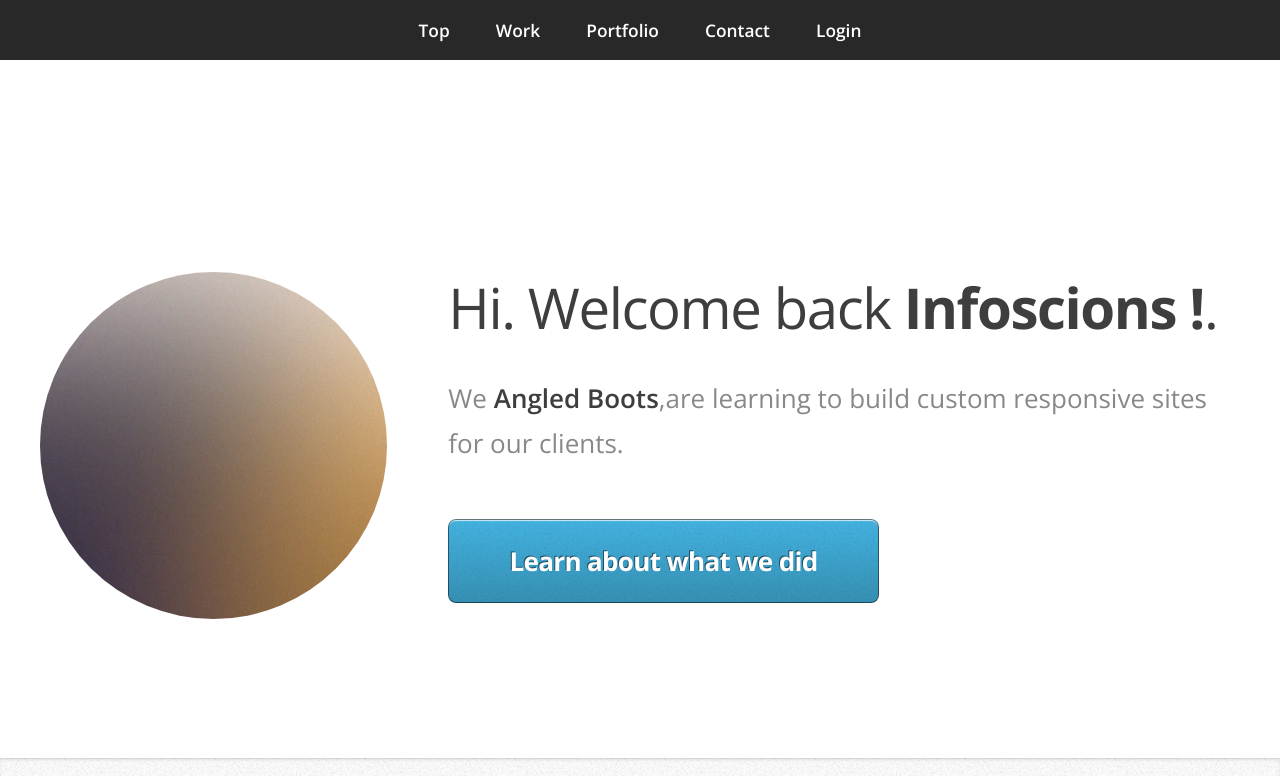
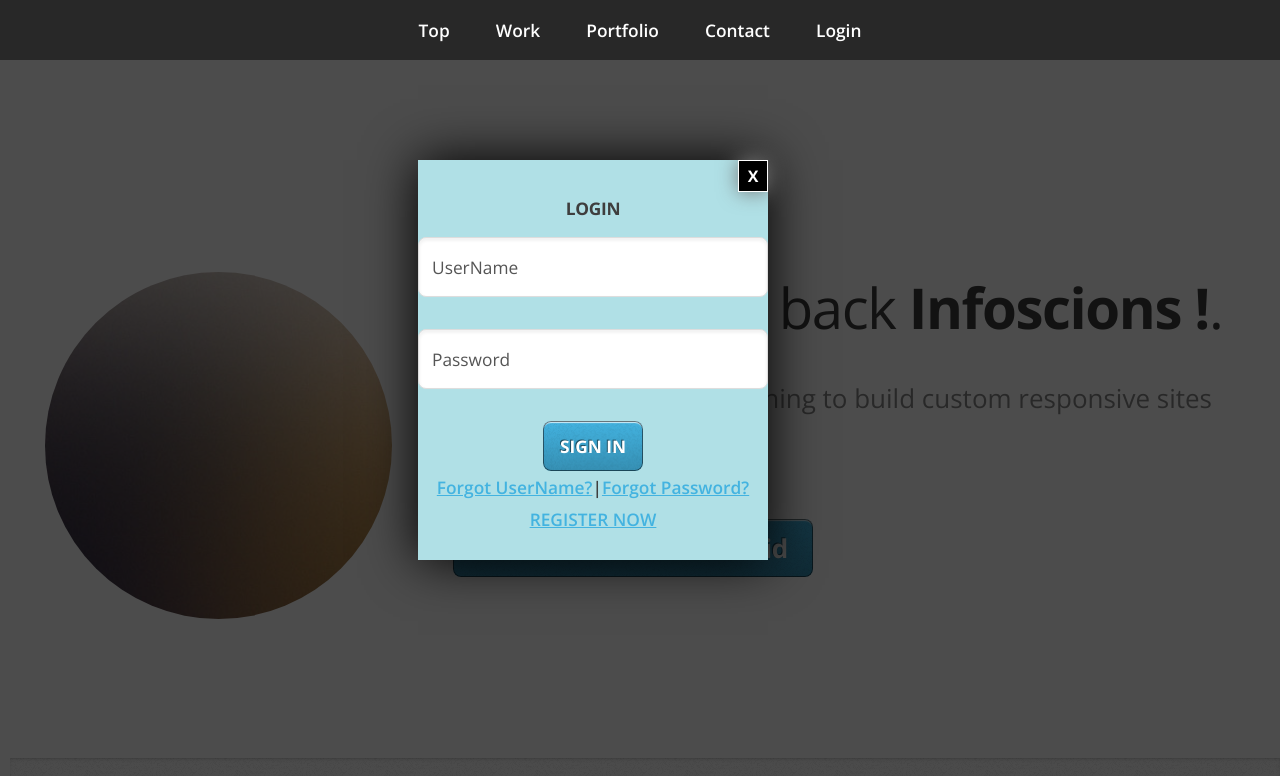
Before and after one commit to premsugan84/Rich-UI-Kode-challenge-, a plain HTML site: page index.html in a window 1280 px wide. Both pictures are taken after a click on the link "Login". Shown: the top 776 px of the page. Drawn offline with nearby package versions, Linux system fonts and the light colour scheme.

Commit message:
sathish the hero

```diff
--- a/css/style-desktop.css
+++ b/css/style-desktop.css
@@ -11,6 +11,7 @@
 	body,input,textarea,select
 	{
 		font-size: 13pt;
+		padding-left: 10px;
 	}
 
 	h1
@@ -21,7 +22,7 @@
 
 	h2
 	{
-		font-size: 2em;
+		font-size: 1em;
 		letter-spacing: -0.015em;
 	}
 
@@ -68,7 +69,7 @@
 				margin: 0 0.5em 0 0.5em;
 			}
 
-	/* Button */
+	/* Button*/
 
 		input[type="button"],
 		input[type="submit"],
@@ -87,6 +88,8 @@
 				font-size: 1.5em;
 				letter-spacing: -0.025em;
 			}
+
+
 
 	/* Box */
 
@@ -206,6 +209,150 @@
 			font-size: 0.9em;
 		}
 
+	#login
+	{
+		cursor:pointer;
+	}
+	#overlay
+	{
+		display:none;
+		width:100%;
+		height:100%;
+		position:fixed;
+		background-color: black;
+		top:0;
+		right:0;
+		bottom:0;
+		left:0;
+		opacity:0.7;
+		z-index:1000;
+	}
+
+	#overlay_div
+	{
+		display:none;
+		position: absolute;
+		margin:0 auto;
+		background-color: #b0e0e6;
+		width:350px;
+		height:400px;
+		margin-left: -350px;
+		top:20%;
+		right:40%;
+		bottom:100%;
+		left:60%;
+		z-index:1500;
+		box-shadow:0 0 50px #000;
+		-o-box shadow:0 0 50px #000;
+		-moz-box-shadow:0 0 50px #000;
+		-webkit-box-shadow:0 0 50px #000;
+		-ms-box-shadow:0 0 50px #000;
+	}
+		#overlay_div h2
+		{
+			font-size: 1em
+			margin-left:auto;
+			margin-right: auto;
+			text-align: center;
+		}
+
+	#login_content
+
+		input[type="button"],
+		input[type="submit"],
+		input[type="reset"],
+		.button
+		{
+			padding: 0.5em 1em 0.5em 1em;
+			font-size: 1em;
+		}
+
+
+
+
+	#register_page
+		{
+			margin-left:auto;
+			margin-right:auto;
+
+		}
+
+
+	#register-dialog-title h2
+		{
+			font-size: 2em
+			text-align: center;
+		}
+
+		#register-box
+		{
+			width: 80%;
+			margin: auto;
+		}
+
+	#close_button
+	{
+		cursor:pointer;
+		width:30px;
+		line-height:30px;
+		background: #000;
+		color:#fff;
+		text-align:center;
+		font-size:16px;
+		font-weight:bold;
+		box-shadow:0 0 20px #777;
+		-o-box shadow:0 0 20px #777;
+		-moz-box-shadow:0 0 20px #777;
+		-webkit-box-shadow:0 0 20px #777;
+		-ms-box-shadow:0 0 20px #777;
+		postion:absolute;
+		border:solid 1px #fff;
+		float:right;
+	}
+
+#close_regbutton
+	{
+		cursor:pointer;
+		width:30px;
+		line-height:30px;
+		background: #000;
+		color:#fff;
+		text-align:center;
+		font-size:16px;
+		font-weight:bold;
+		box-shadow:0 0 20px #777;
+		-o-box shadow:0 0 20px #777;
+		-moz-box-shadow:0 0 20px #777;
+		-webkit-box-shadow:0 0 20px #777;
+		-ms-box-shadow:0 0 20px #777;
+		postion:absolute;
+		border:solid 1px #fff;
+		float:right;
+	}
+
+#overlay_register
+	{
+		display:none;
+		position: absolute;
+		margin:0 auto;
+		background-color: #b0e0e6;
+		width:350px;
+		height:600px;
+		margin-left: -350px;
+		top:20%;
+		right:40%;
+		bottom:100%;
+		left:60%;
+		z-index:1500;
+		box-shadow:0 0 50px #000;
+		-o-box shadow:0 0 50px #000;
+		-moz-box-shadow:0 0 50px #000;
+		-webkit-box-shadow:0 0 50px #000;
+		-ms-box-shadow:0 0 50px #000;
+	}
+
+
+
 /*********************************************************************************/
 /* Copyright                                                                     */
 /*********************************************************************************/
```
